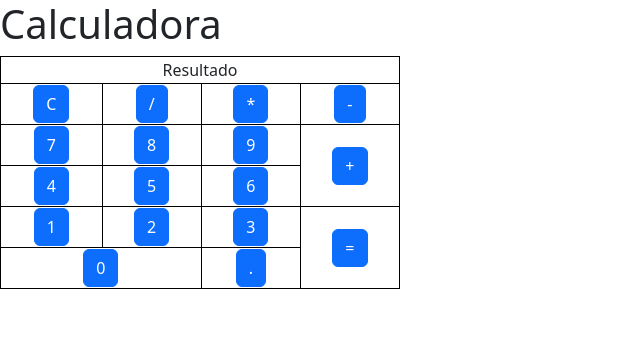
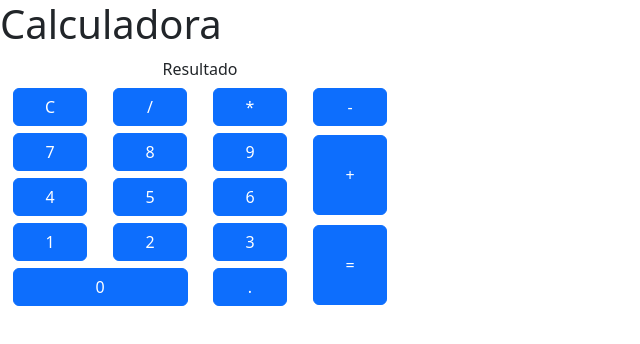
Before and after one commit to AbdielE/calculadora, a React (Vite) app: page / in a window 1280 px wide. Shown: the top 344 px of the page, without its empty margins (0-640 px from the left). Built offline with nearby package versions, Linux system fonts and the light colour scheme.

Commit message:
Tamaño de botones

```diff
--- a/src/App.css
+++ b/src/App.css
@@ -3,6 +3,10 @@ table {
 }
 
 td{
-    border: 1px solid black;
     text-align: center;
+    width: 100px;
 }
+
+button{
+    margin-top: 5px;
+}
--- a/src/App.jsx
+++ b/src/App.jsx
@@ -13,25 +13,25 @@ function App() {
         <tr>
           <td>
             <button type='button'
-              className='btn btn-primary'>
+              className='btn btn-primary w-75'>
               C
             </button>
           </td>
           <td>
             <button type='button'
-              className='btn btn-primary'>
+              className='btn btn-primary w-75'>
               /
             </button>
           </td>
           <td>
             <button type='button'
-              className='btn btn-primary'>
+              className='btn btn-primary w-75'>
               *
             </button>
           </td>
           <td>
             <button type='button'
-              className='btn btn-primary'>
+              className='btn btn-primary w-75'>
               -
             </button>
           </td>
@@ -40,25 +40,26 @@ function App() {
         <tr>
           <td>
             <button type='button'
-              className='btn btn-primary'>
+              className='btn btn-primary w-75'>
               7
             </button>
           </td>
           <td>
             <button type='button'
-              className='btn btn-primary'>
+              className='btn btn-primary w-75'>
               8
             </button>
           </td>
           <td>
             <button type='button'
-              className='btn btn-primary'>
+              className='btn btn-primary w-75'>
               9
             </button>
           </td>
           <td rowSpan={2}>
             <button type="button"
-            className="btn btn-primary">
+            className="btn btn-primary w-75"
+            style={{height:"80px"}}>
               +
             </button>
           </td>
@@ -67,19 +68,19 @@ function App() {
         <tr>
           <td>
             <button type='button'
-              className='btn btn-primary'>
+              className='btn btn-primary w-75'>
               4
             </button>
           </td>
           <td>
             <button type='button'
-              className='btn btn-primary'>
+              className='btn btn-primary w-75'>
               5
             </button>
           </td>
           <td>
             <button type='button'
-              className='btn btn-primary'>
+              className='btn btn-primary w-75'>
               6
             </button>
           </td>
@@ -88,25 +89,26 @@ function App() {
         <tr>
           <td>
             <button type='button'
-              className='btn btn-primary'>
+              className='btn btn-primary w-75'>
               1
             </button>
           </td>
           <td>
             <button type='button'
-              className='btn btn-primary'>
+              className='btn btn-primary w-75'>
               2
             </button>
           </td>
           <td>
             <button type='button'
-              className='btn btn-primary'>
+              className='btn btn-primary w-75'>
               3
             </button>
           </td>
           <td rowSpan={2}>
             <button type="button"
-            className="btn btn-primary">
+            className="btn btn-primary w-75"
+            style={{height:"80px"}}>
               =
             </button>
           </td>
@@ -115,13 +117,14 @@ function App() {
         <tr>
           <td colSpan={2}>
             <button type="button"
-            className="btn btn-primary">
+            className="btn btn-primary"
+            style={{width: "175px"}}>
               0
             </button>
           </td>
           <td>
             <button type='button'
-              className='btn btn-primary'>
+              className='btn btn-primary w-75'>
               .
             </button>
           </td>
```
